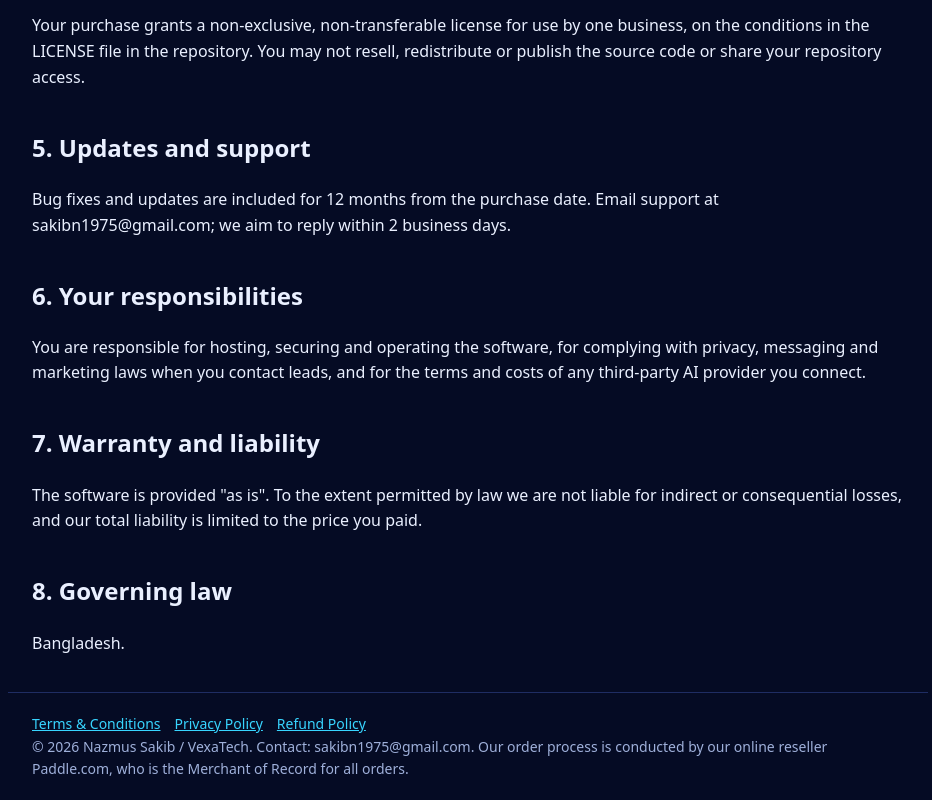
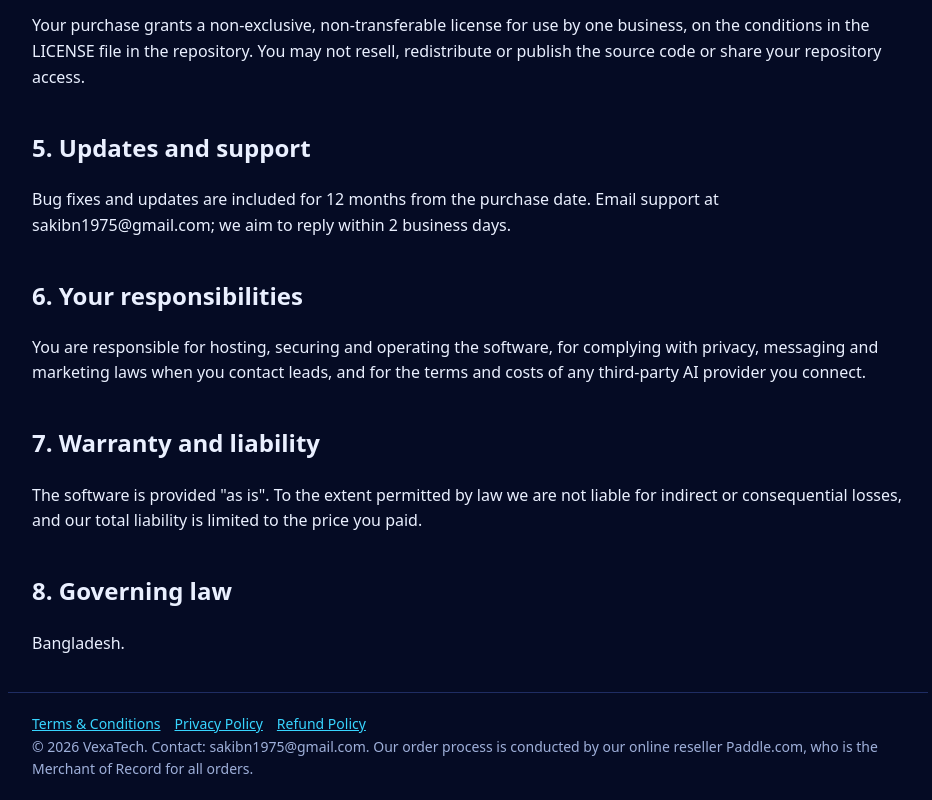
Before and after one commit to ZJTechnologies/inquira-store, a plain HTML site: page terms.html in a window 1280 px wide. Shown: the part 749-1549 px from the top of the page, without its empty margins (172-1104 px from the left). Drawn offline with Linux system fonts and the light colour scheme.

Commit message:
Update company name in terms.html footer

```diff
--- a/terms.html
+++ b/terms.html
@@ -35,4 +35,4 @@ ul{padding-left:20px}footer{border-top:1px solid var(--line);color:var(--soft);f
 <h2>8. Governing law</h2>
 <p>Bangladesh.</p>
 </main><footer><a href="terms.html">Terms &amp; Conditions</a><a href="privacy.html">Privacy Policy</a><a href="refund.html">Refund Policy</a><br>
-© 2026 Nazmus Sakib / VexaTech. Contact: sakibn1975@gmail.com. Our order process is conducted by our online reseller Paddle.com, who is the Merchant of Record for all orders.</footer></body></html>
+© 2026 VexaTech. Contact: sakibn1975@gmail.com. Our order process is conducted by our online reseller Paddle.com, who is the Merchant of Record for all orders.</footer></body></html>
```
